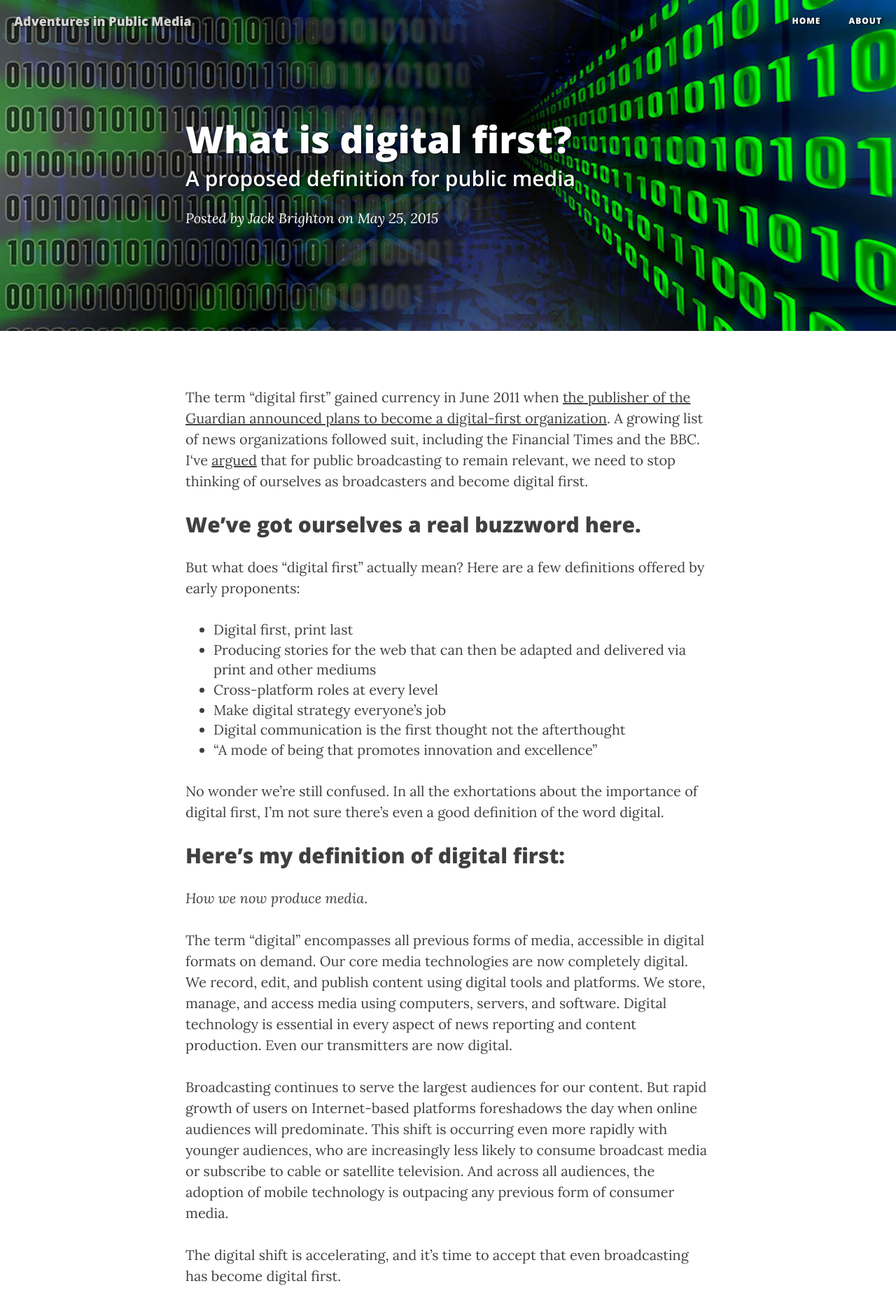
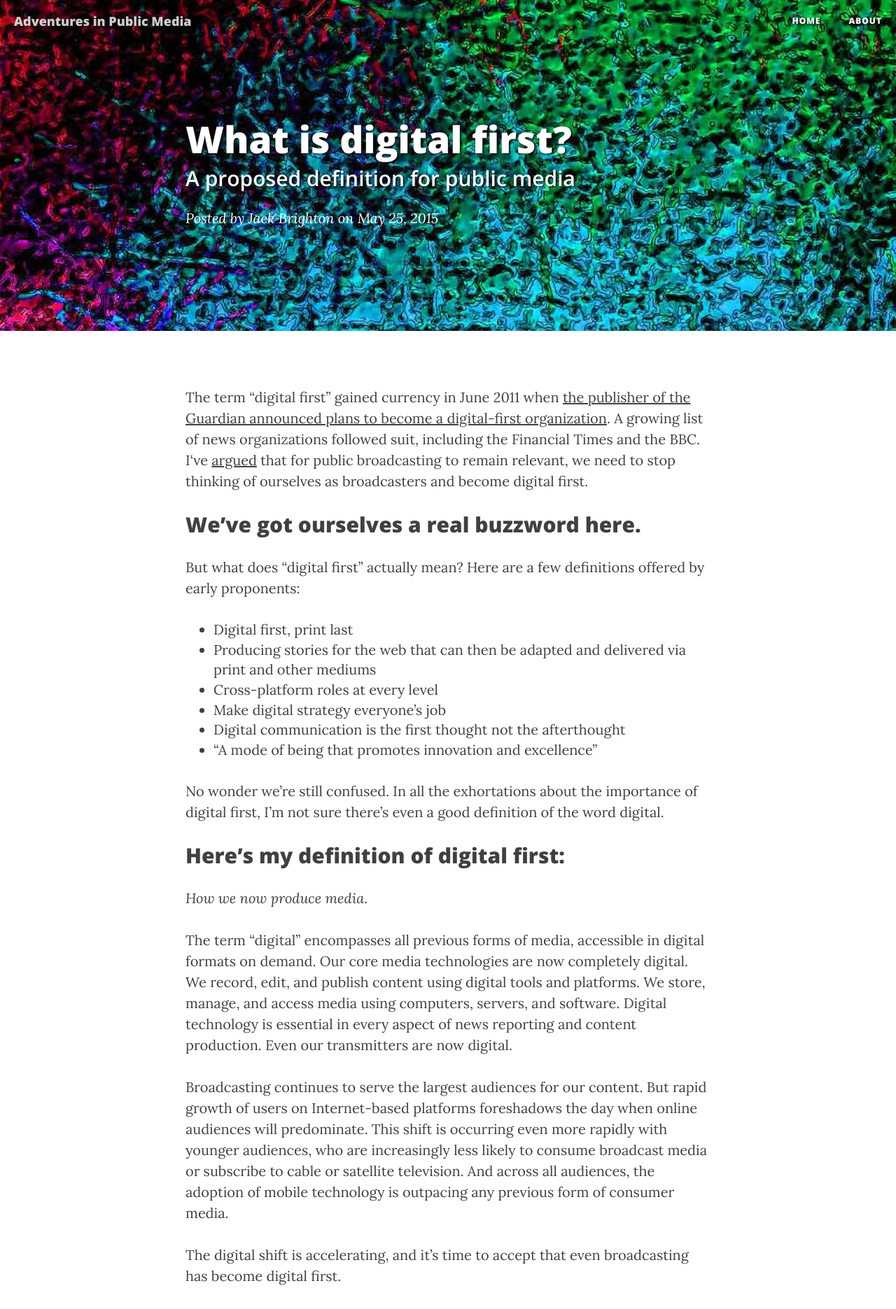
Before and after one commit to jackbrighton/jackbrighton.github.io, a Jekyll site: the page built from _posts/2015-05-25-what-is-digital-first.md, in a window 1280 px wide. Shown: the top 1871 px of the page at 70% size. Built offline with Jekyll 4.4.1, drawn with Linux system fonts in a browser that asks for light colours; nearby versions of some CDN libraries.

Commit message:
new cover image

```diff
--- a/_posts/2015-05-25-what-is-digital-first.md
+++ b/_posts/2015-05-25-what-is-digital-first.md
@@ -4,7 +4,7 @@ title:      "What is digital first?"
 subtitle:   "A proposed definition for public media"
 date:       2015-05-25 12:00:00
 author:     "Jack Brighton"
-header-img: "img/1024px-DARPA_Big_Data.jpg"
+header-img: "img/digital-design.jpg"
 ---
 
 The term “digital first” gained currency in June 2011 when [the publisher of the Guardian announced plans to become a digital-first organization](http://www.theguardian.com/gnm-press-office/guardian-news-media-digital-first-organisation). A growing list of news organizations followed suit, including the Financial Times and the BBC. I‘ve [argued](http://jackbrighton.github.io/2015/05/18/becoming-digital/) that for public broadcasting to remain relevant, we need to stop thinking of ourselves as broadcasters and become digital first.
```
Also changed, not shown: img/digital-design.jpg (added).
